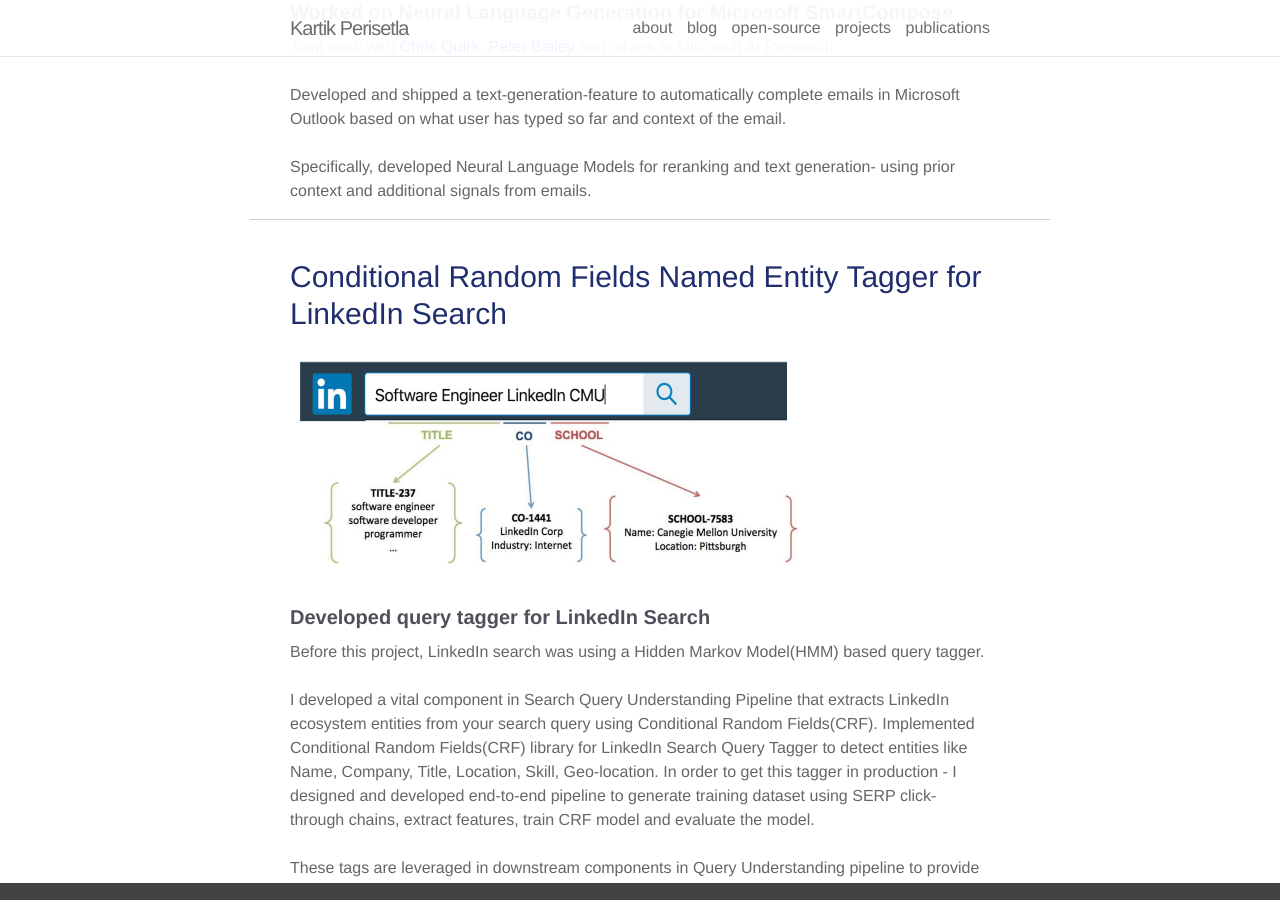
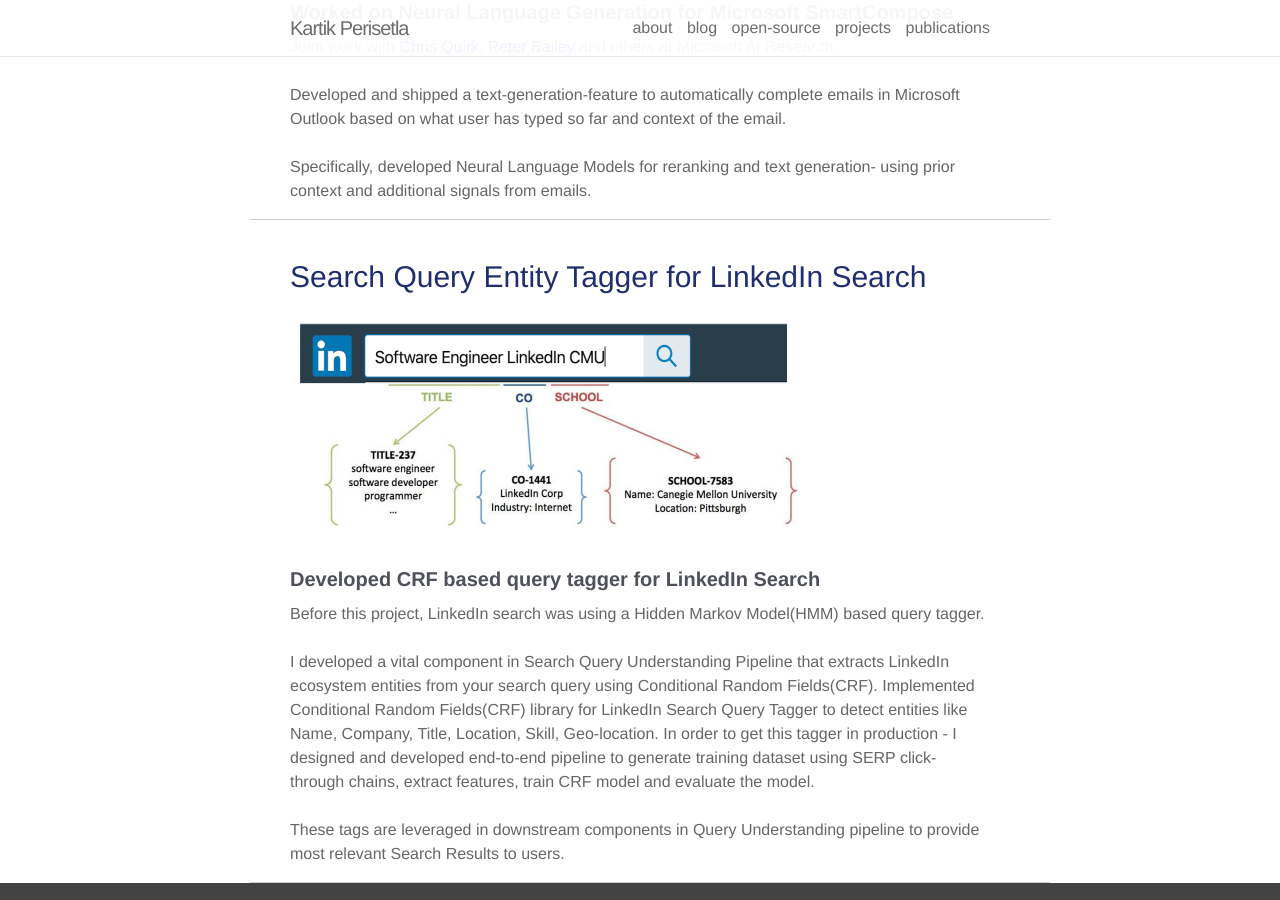
Before and after one commit to kartikperisetla/kartikperisetla.github.io, a Jekyll site: the page built from _pages/projects.md, in a window 1280 px wide and 900 px high, scrolled down 382 px. Built offline with Jekyll 4.4.1, drawn with Linux system fonts in a browser that asks for light colours; nearby versions of some CDN libraries.

Commit message:
updated nit desc

```diff
--- a/_pages/projects.md
+++ b/_pages/projects.md
@@ -18,11 +18,11 @@
 <h4 class="year" />
 <br />
 
-<h3 style="color:#202E6E">Conditional Random Fields Named Entity Tagger for LinkedIn Search
+<h3 style="color:#202E6E">Search Query Entity Tagger for LinkedIn Search
 </h3>
 <img class="thumbnail" src="/assets/img/crf_query_tagger.png" width="520px" height="230px" border="0px" />
 <p align="justify">
-    <b><h4 style="color:#4E505A"> Developed query tagger for LinkedIn Search </h4></b>
+    <b><h4 style="color:#4E505A"> Developed CRF based query tagger for LinkedIn Search </h4></b>
     Before this project, LinkedIn search was using a Hidden Markov Model(HMM) based query tagger.<br/><br/>
 
     I developed a vital component in Search Query Understanding Pipeline that extracts LinkedIn ecosystem entities from
```
